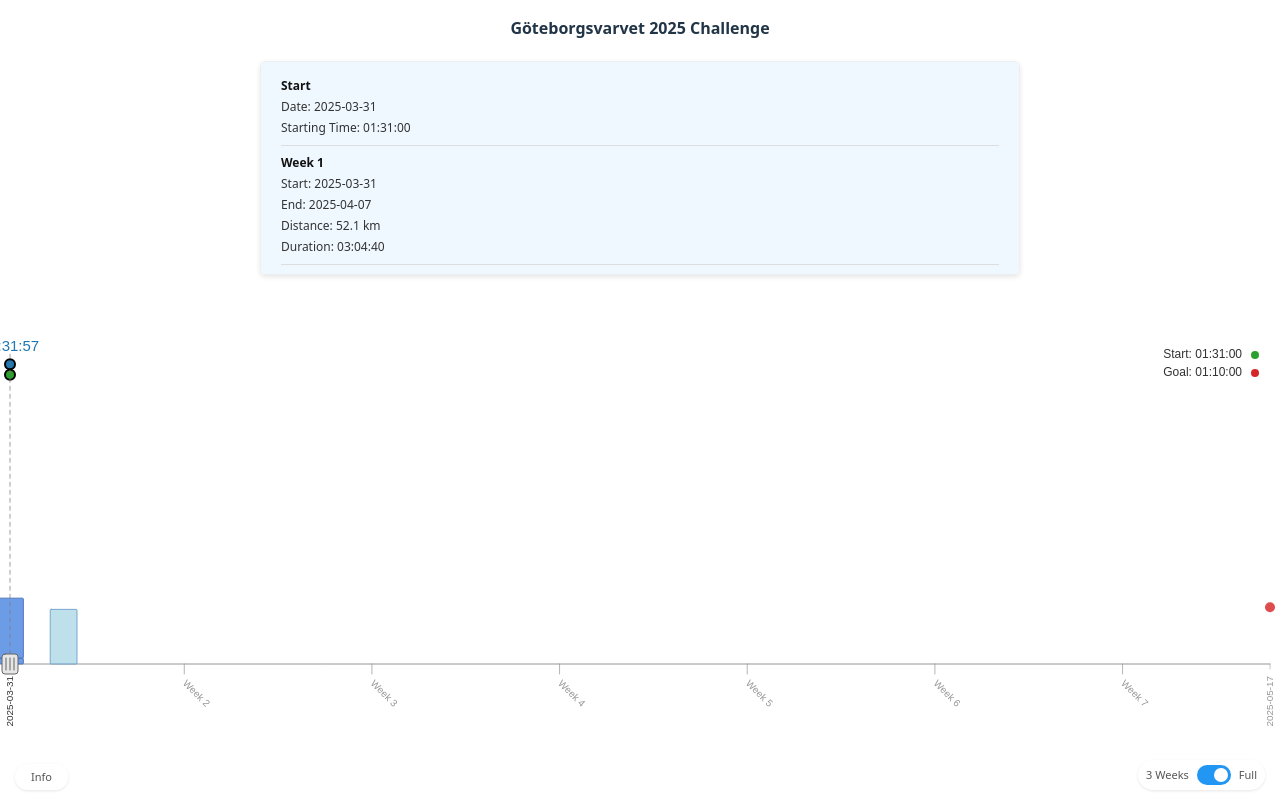
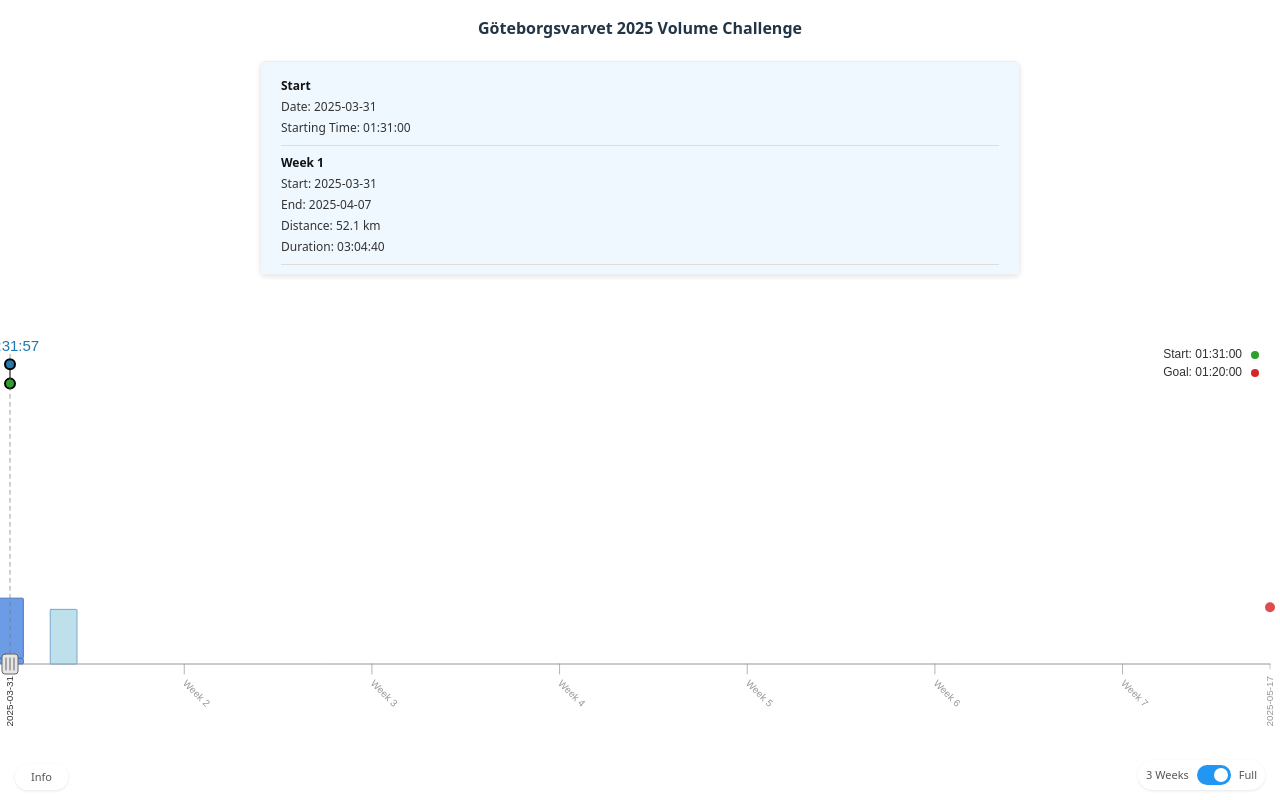
Before and after one commit to botpilots/rungraph, a website built with Vite: page index.html in a window 1280 px wide. Built offline with nearby package versions, Linux system fonts and the light colour scheme.

Commit message:
Style and variable fixes.

```diff
--- a/project.config.json
+++ b/project.config.json
@@ -1,13 +1,13 @@
 {
-	"projectTitle": "Göteborgsvarvet 2025 Challenge",
-	"projectDesc": "I thought it would be nice to have a simple way for friends to see my progress over time as I try to beat my current time of 01:30:30 for Göteborgsvarvet, hence I created this small statistical view based on my Strava activity feed. My intention creating this graph has also been to promote healthy running habits and race expectations.\nThe strategy I currently employ in my training is to focus on volume and consistency and not necessarly on so much running but instead diversify with lots of biking, rowing and other good alternatives for building an aerobic base. This strategy allows me to get a great amounts of return in relation to risk. This because I have found that it's injury which keeps back my progress the most. Then every week or so I'll trial myself to track my progress and to leverage the fact that \"you become good at what you do\".\nThe points are occasions where I test myself in a trial trying to beat my current half marathon time, doing so trying to simulate the real race conditions as close as possible. The columns represent training time per day.\nIf you'd like to know more about how I train, there's a link to my blog below.",
+	"projectTitle": "Göteborgsvarvet 2025 Volume Challenge",
+	"projectDesc": "I thought it would be nice to have a simple way for friends to see my progress over time as I try to beat my current time of 01:30:30 for Göteborgsvarvet, hence I created this small statistical view based on my Strava activity feed. My intention creating this graph has also been to promote healthy running habits and race expectations.\nThe strategy I currently employ in my training is to focus on volume and consistency and not necessarly on so much running but instead diversify with lots of biking, rowing and other good alternatives for building an aerobic base. This strategy allows me to get a great amounts of return in relation to risk. This because I have found that it's injury which keeps back my progress the most. Then every week or so I'll trial myself to track my progress and to leverage the fact that \"you become good at what you do\".\nThe points are occasions where I test myself in a trial trying to beat my current half marathon time, doing so trying to simulate the real race conditions as close as possible. The columns represent training time per day.\nIf you'd like to know more about me and how I train, there's a link to my blog below.",
 	"distance": 21100,
 	"startData": {
 		"currentRaceTime": "01:31:00",
 		"date": "2025-03-31"
 	},
 	"goalData": {
-		"targetRaceTime": "01:10:00",
+		"targetRaceTime": "01:20:00",
 		"dateOfRace": "2025-05-17"
 	},
 	"athlete": {
@@ -16,5 +16,5 @@
 		"blogUrl": "URLHere",
 		"stravaId": 135151962
 	},
-	"fetchActivitiesUrl": "URLHere"
+	"fetchActivitiesUrl": "localMode"
 }
--- a/src/main.ts
+++ b/src/main.ts
@@ -40,7 +40,7 @@
 		const fetchUrl = projectConfig.fetchActivitiesUrl;
 
 		// If the URL is a placeholder, fallback to local data
-		if (fetchUrl === "URLHere") {
+		if (fetchUrl === "localMode") {
 			console.log("Using local activities data as fallback...");
 			const dataUrl = `${import.meta.env.BASE_URL}data/activities.json`;
 			console.log(`Attempting to fetch data from: ${dataUrl}`);
@@ -82,7 +82,7 @@
 					<h1>${projectConfig.projectTitle}</h1>
 					${projectConfig.projectDesc.split('\n').map(paragraph => `<p>${paragraph}</p>`).join('')}
 					<p>Regards,<br>${projectConfig.athlete.name}</p>
-					<p><i>For more information about the athlete <a href="${projectConfig.athlete.blogUrl}" target="_blank">click here.</a></i></p>
+					<p><i>For information about the athlete <a href="${projectConfig.athlete.blogUrl}" target="_blank">click here.</a></i></p>
 					<button id="close-info">Close</button>
 				</div>
 			</div>
--- a/src/style.css
+++ b/src/style.css
@@ -237,7 +237,6 @@
   height: 100%;
   background: rgba(255,255,255,0.95);
   z-index: 1000;
-  padding: 20px;
   overflow: auto;
 }
 
```
